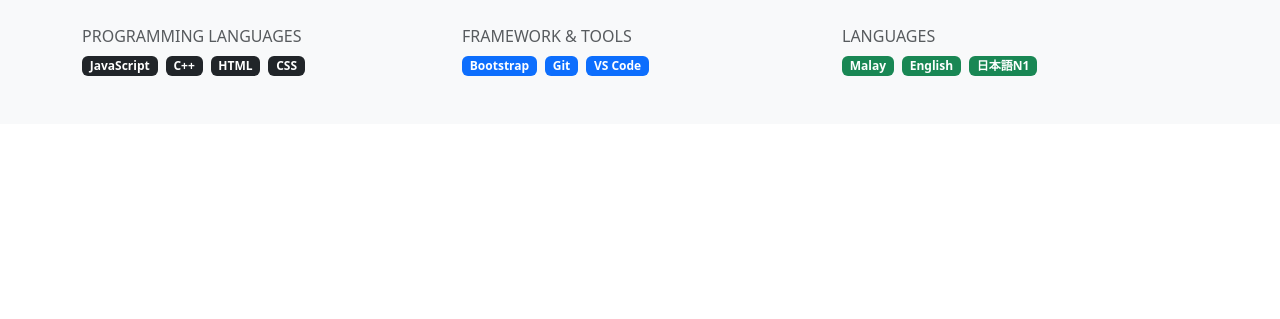
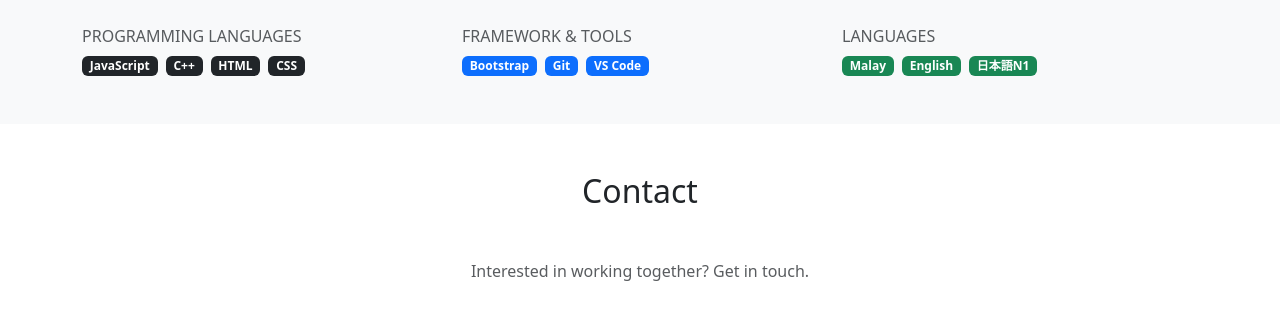
Before and after one commit to afifhziq24/afifhziq24.github.io, a plain HTML site: page index.html in a window 1280 px wide. Shown: the part 759-1078 px from the top of the page. Before the commit the page ends 883 px from the top, so only its background shows below. Drawn offline with nearby package versions, Linux system fonts and the light colour scheme.

Commit message:
Update index.html

```diff
--- a/index.html
+++ b/index.html
@@ -103,6 +103,13 @@
             </div>
         </div>
     </section>
+    <section class="py-5" id="contact">
+        <div class="container">
+            <h2 class="text-center mb-5">Contact</h2>
+            <p class="text-center text-muted">Interested in working together? Get in touch.</p>
+            <form></form>
+        </div>
+    </section>
     <script src="https://cdn.jsdelivr.net/npm/bootstrap@5.3.3/dist/js/bootstrap.bundle.min.js"></script>
 </body>
 </html>
```
